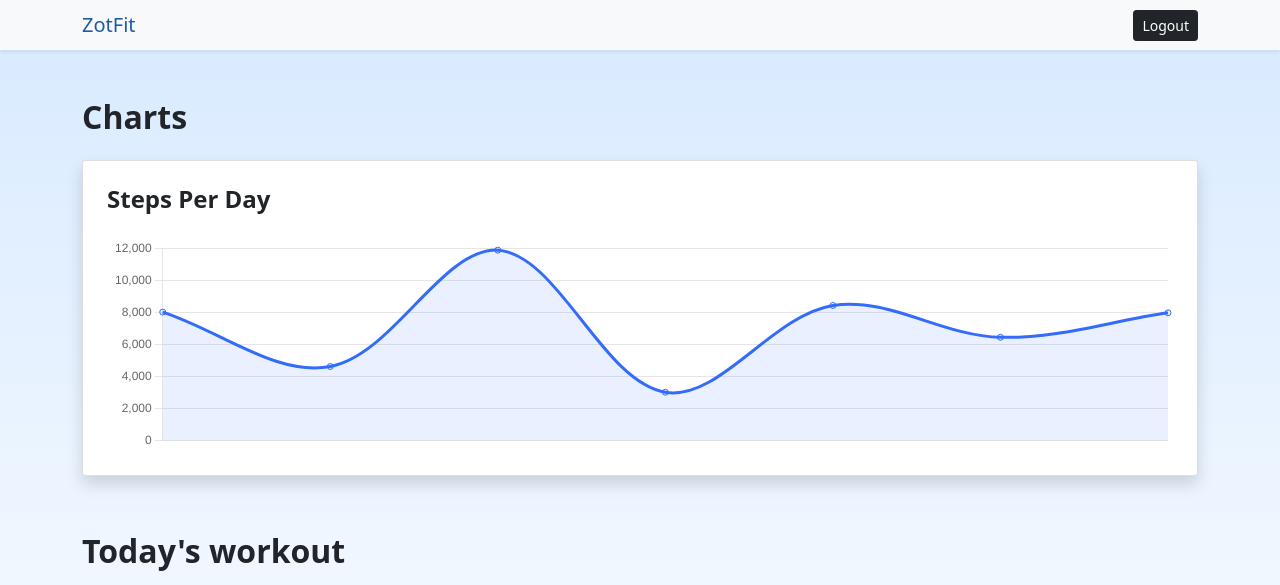
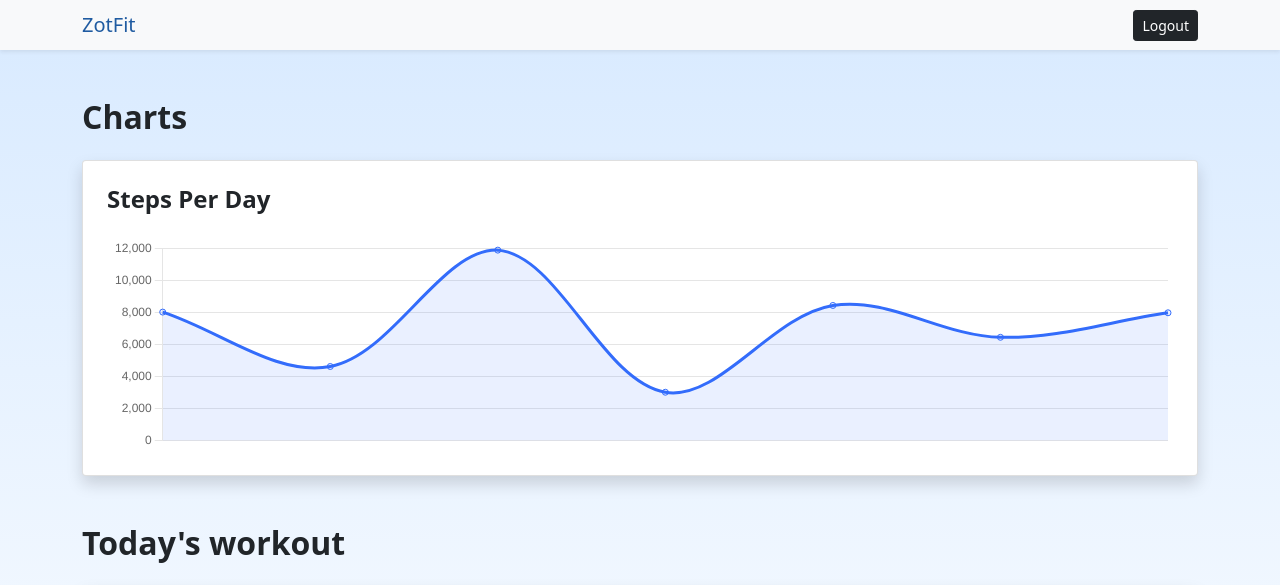
Before and after one commit to kevinwang0/ZotFit, a Django app: page /home in a window 1280 px wide. Shown: the top 585 px of the page. Run offline with Django 3.2, Linux system fonts and the light colour scheme; the visitor is signed in with stand-in values (Sample User, id 1); some libraries are stand-ins or nearby versions.

Commit message:
minor tweaks to home

```diff
--- a/app/templates/home.html
+++ b/app/templates/home.html
@@ -12,25 +12,25 @@
 {% endblock %}
 
 {% block content %}
-	<div class="container-fluid pb-5" style="background-image: linear-gradient(#daebff, #ffffff);">
-        <div class="container">
+	<div class="container-fluid" style="background-image: linear-gradient(#daebff, #ffffff);">
+        <div class="container py-5">
             <!-- <h2 class="pt-5 py-3" style="font-weight: bold;">Hi, {{ user.first_name }}</h2> -->
-            <h2 class="pt-5 py-3" style="font-weight: bold;">Charts<h2>
-            <div class="card mx-auto shadow">
+            <h2 style="font-weight: bold;">Charts<h2>
+            <div class="card my-4 mx-auto shadow">
                 <div class="card-body m-2">
                     <h4 class="card-title pb-3" style="font-weight: bold;">Steps Per Day</h4>
                     <canvas id="my-chart"></canvas>
                 </div>
             </div>
-            <h2 class="pt-5 pb-3" style="font-weight: bold;">Today's workout</h2>
-            <div class="card-group shadow">
+            <h2 class="pt-4" style="font-weight: bold;">Today's workout</h2>
+            <div class="card-group my-4 shadow">
                 {% for workout in recommendations %}
                 <div class="card rounded-0">
                     <div class="ratio ratio-16x9">
                         <iframe src="{{ workout.embed }}" allowfullscreen></iframe>
                     </div>
                     <div class="card-body">
-                    <h5 class="card-title" style="font-weight: bold;">{{ workout.name }} ({{ workout.combination }})</h5>
+                    <h4 class="card-title" style="font-weight: bold;">{{ workout.name }} ({{ workout.combination }})</h4>
                     <p class="card-text"><small class="text-muted">Requires: {{ workout.requires }}</small></p>
                     </div>
                 </div>
@@ -82,7 +82,7 @@
             scales: {
                 x: {
                     // hide x axis scale
-                    display: false,
+                    display: false
                 },
                 y: {
                     beginAtZero: true,
@@ -91,8 +91,8 @@
                         borderDash: [4]
                     }
                 }
-            },
-        },
+            }
+        }
     });
     </script>
 {% endblock %}
```
